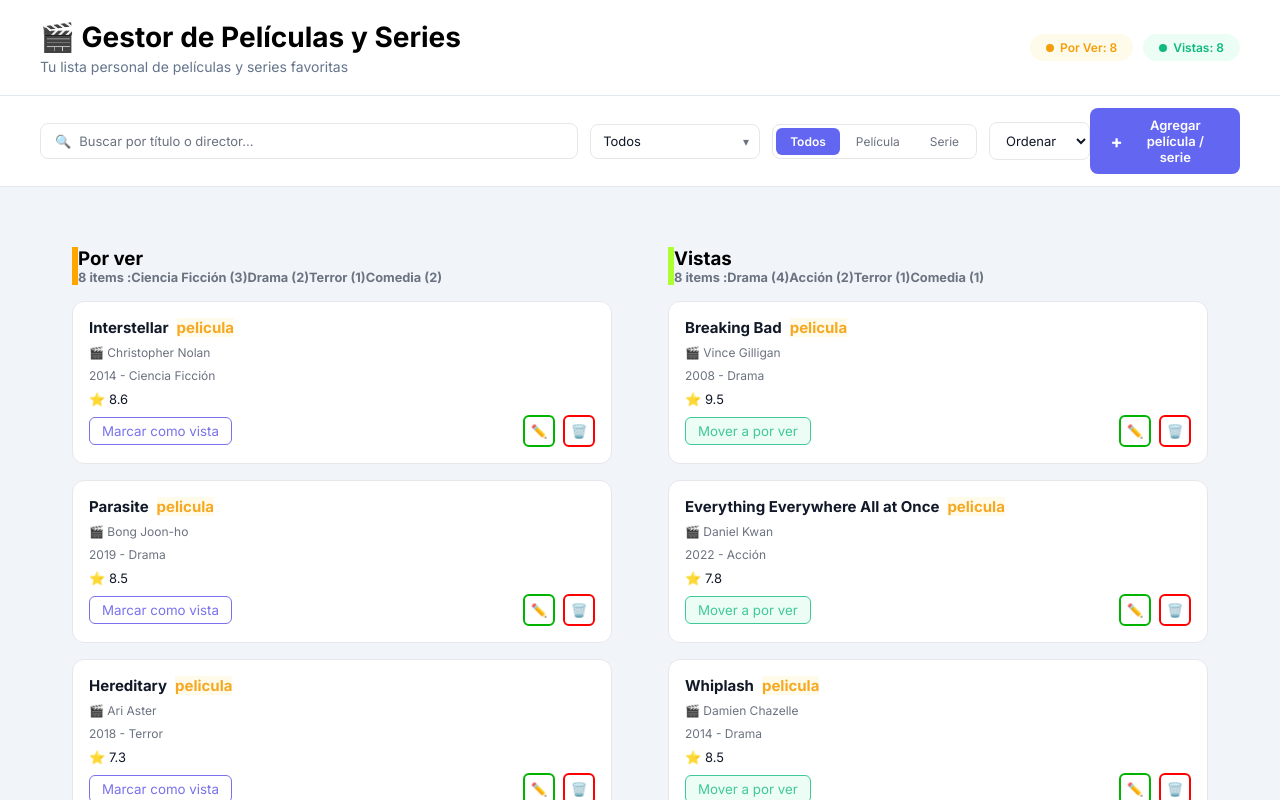
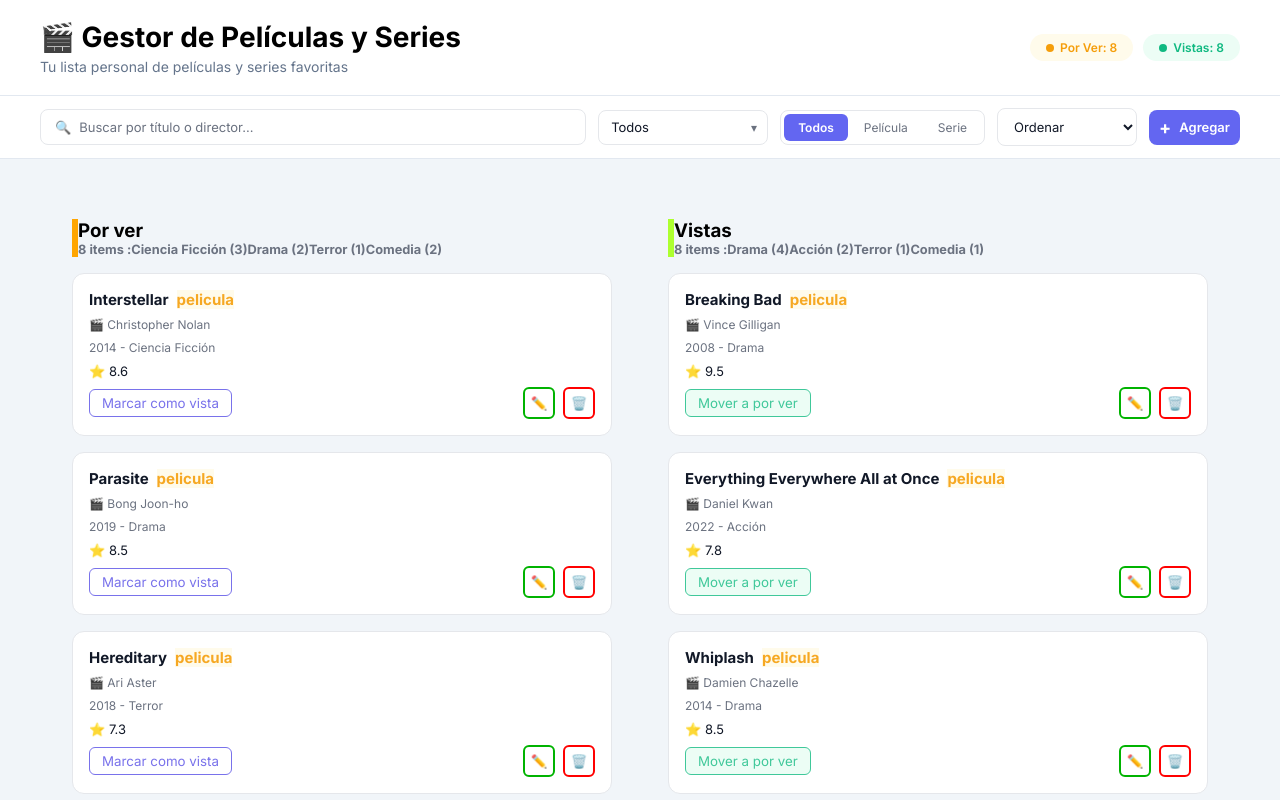
Before and after one commit to JoaquinIVL95/tp1_PWA_2026_unco, a React (Vite) app: page / in a window 1280 px wide. Shown: the top 800 px of the page. Built offline with nearby package versions, Linux system fonts and the light colour scheme.

Commit message:
Arreglado el boton agregar

```diff
--- a/src/components/SortControls/SortControls.jsx
+++ b/src/components/SortControls/SortControls.jsx
@@ -38,7 +38,7 @@
 
       <button className={styles.addButton} onClick={onAdd}>
         <span className={styles.plus}>+</span>
-        Agregar película / serie
+        Agregar
       </button>
     </div>
   );
--- a/src/components/SortControls/SortControls.module.css
+++ b/src/components/SortControls/SortControls.module.css
@@ -1,7 +1,7 @@
 .controlsBar {
   display: flex;
-  justify-content: space-between;
   align-items: center;
+  gap: 12px;
 }
 
 /* SELECT */
@@ -21,7 +21,7 @@
   background: var(--primary);
   border: none;
   border-radius: 8px;
-  padding: 9px 20px;
+  padding: 7px 10px;
   display: flex;
   align-items: center;
   gap: 8px;
```
